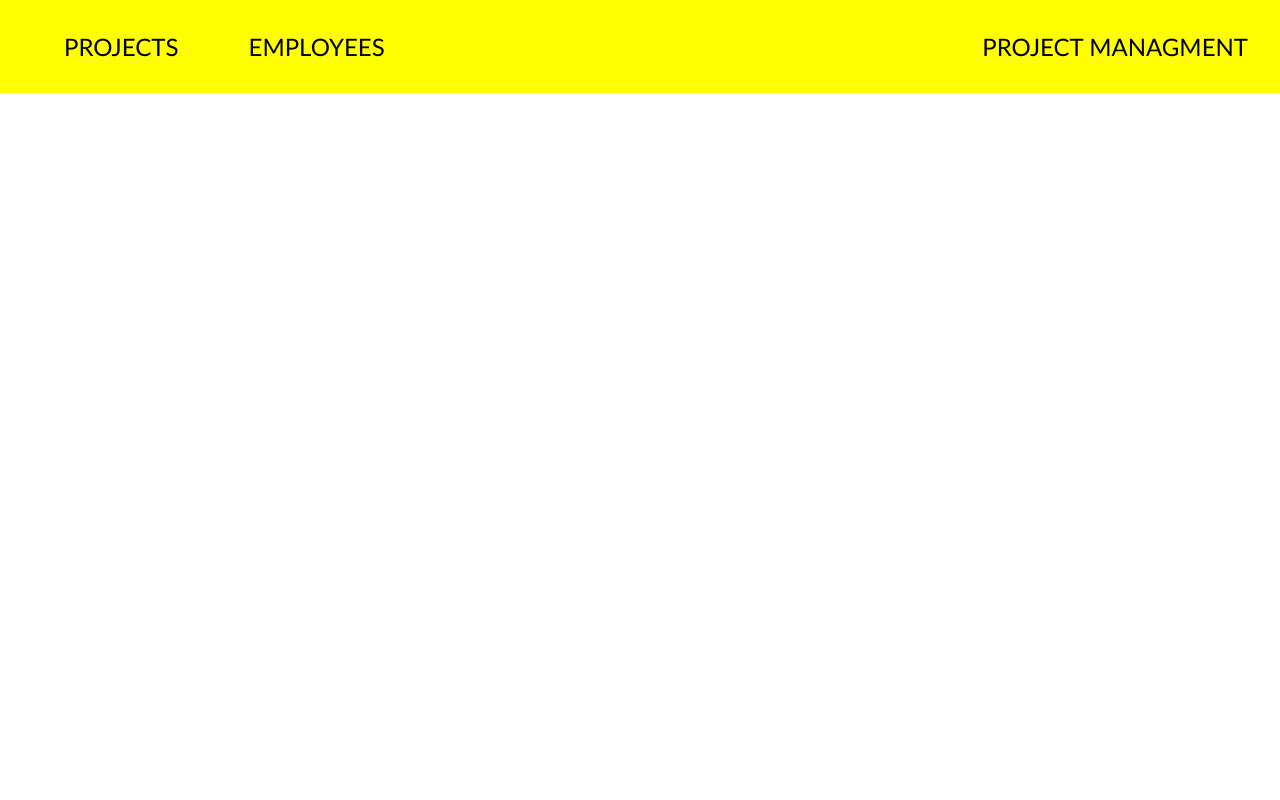
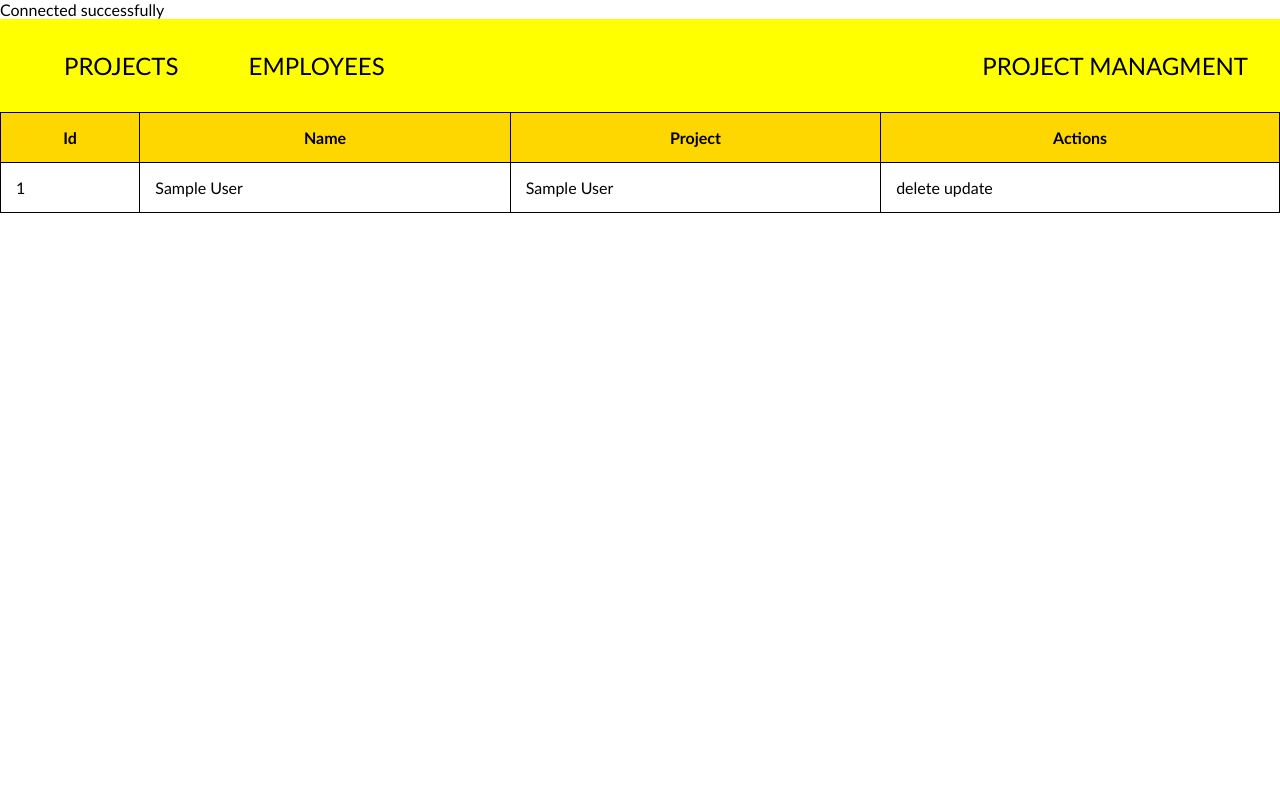
Before and after one commit to vikontrimaite/projects-managment-system, a PHP site: page / in a window 1280 px wide. Run offline with PHP 8.4, Linux system fonts and the light colour scheme; tables that the repository leaves empty or names only in its code hold one stand-in row (values such as "Sample post"); data that the repository does not hold is empty.

Commit message:
update employees table

```diff
--- a/index.php
+++ b/index.php
@@ -1,3 +1,19 @@
+<?php
+
+$servername = "localhost";
+$username = "root";
+$password = "mysql";
+$dbname = "ProjectsManagment";
+
+$conn = mysqli_connect($servername, $username, $password, $dbname); // Create connection
+
+if (!$conn) {
+    die("Connection failed: " . mysqli_connect_error());
+}
+echo "Connected successfully";
+
+?>
+
 <!DOCTYPE html>
 <html lang="en">
 
@@ -13,14 +29,50 @@
     <header>
         <div class="header">
             <div>
-                <a href="projects.php">projects</a>
-                <a href="employees.php">employees</a>
+                <a href="#">projects</a>
+                <a href="#">employees</a>
             </div>
             <div>
                 project managment
             </div>
         </div>
     </header>
+
+
+<main>
+<!-- employess -->
+
+<table>
+            <tr>
+                <th>Id</th>
+                <th>Name</th>
+                <th>Project</th>
+                <th>Actions</th>
+            </tr>
+
+<?php
+
+$sql = "SELECT id, employee_name, project_name FROM Employees;";
+$result = mysqli_query($conn, $sql);
+
+if (mysqli_num_rows($result) > 0) {
+    while($row = mysqli_fetch_assoc($result)) {
+        echo
+        '<tr>
+            <td>' . $row["id"] . '</td>
+            <td>' . $row["employee_name"] . '</td>
+            <td>' . $row["project_name"] . '</td>
+            <td>delete update</td>
+        </tr>';
+    }
+} else {
+    echo "0 results";
+}
+
+
+?>
+</table>
+</main>
 
 </body>
 
```
